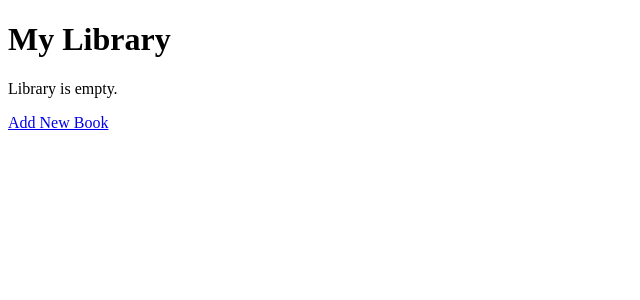
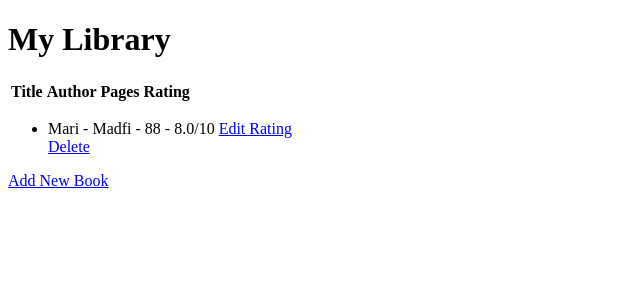
Before and after one commit to miguelangelmafer/python_course, a Flask app: page / in a window 1280 px wide. Shown: the top 300 px of the page, without its empty margins (0-640 px from the left). Run offline with Flask 3, Linux system fonts and the light colour scheme; lists and menus that the app fills with data are empty; some libraries are stand-ins or nearby versions.

Commit message:
Pending Library Style

```diff
--- a/library-project/main.py
+++ b/library-project/main.py
@@ -1,40 +1,80 @@
 from flask import Flask, render_template, request, redirect, url_for
-
-'''
-Red underlines? Install the required packages first:
-Open the Terminal in PyCharm (bottom left).
-
-On Windows type:
-python -m pip install -r requirements.txt
-
-On MacOS type:
-pip3 install -r requirements.txt
-
-This will install the packages from requirements.txt for this project.
-'''
+from flask_sqlalchemy import SQLAlchemy
 
 app = Flask(__name__)
+##CREATE DATABASE
+app.config['SQLALCHEMY_DATABASE_URI'] = "sqlite:///books.db"
+# Create the extension
+db = SQLAlchemy()
+# initialise the app with the extension
+db.init_app(app)
 
-all_books = []
+
+##CREATE TABLE
+class Book(db.Model):
+    id = db.Column(db.Integer, primary_key=True)
+    title = db.Column(db.String(250), nullable=False)
+    author = db.Column(db.String(250), nullable=False)
+    pages = db.Column(db.Integer, nullable=False)
+    rating = db.Column(db.Float, nullable=False)
+
+
+# Create table schema in the database. Requires application context.
+with app.app_context():
+    db.create_all()
+
+
+@app.route("/add", methods=["GET", "POST"])
+def add():
+    if request.method == "POST":
+        # CREATE RECORD
+        new_book = Book(
+            title=request.form["title"],
+            author=request.form["author"],
+            pages=request.form["pages"],
+            rating=request.form["rating"]
+        )
+        db.session.add(new_book)
+        db.session.commit()
+        return redirect(url_for('home'))
+    return render_template("add.html")
 
 
 @app.route('/')
 def home():
-    return render_template('index.html', books=all_books)
+    ##READ ALL RECORDS
+    # Construct a query to select from the database. Returns the rows in the database
+    result = db.session.execute(db.select(Book).order_by(Book.title))
+    # Use .scalars() to get the elements rather than entire rows from the database
+    all_books = list(result.scalars())
+    return render_template("index.html", books=all_books)
 
 
-@app.route("/add", methods=['POST', 'GET'])
-def add():
+@app.route("/edit", methods=["GET", "POST"])
+def edit():
     if request.method == "POST":
-        new_book = {
-            "title": request.form["title"],
-            "author": request.form["author"],
-            "rating": request.form["rating"]
-        }
-        all_books.append(new_book)
+        # UPDATE RECORD
+        book_id = request.form["id"]
+        book_to_update = db.get_or_404(Book, book_id)
+        book_to_update.rating = request.form["rating"]
+        db.session.commit()
         return redirect(url_for('home'))
+    book_id = request.args.get('id')
+    book_selected = db.get_or_404(Book, book_id)
+    return render_template("edit_rating.html", book=book_selected)
 
-    return render_template('add.html')
+
+@app.route("/delete")
+def delete():
+    book_id = request.args.get('id')
+
+    # DELETE A RECORD BY ID
+    book_to_delete = db.get_or_404(Book, book_id)
+    # Alternative way to select the book to delete.
+    # book_to_delete = db.session.execute(db.select(Book).where(Book.id == book_id)).scalar()
+    db.session.delete(book_to_delete)
+    db.session.commit()
+    return redirect(url_for('home'))
 
 
 if __name__ == "__main__":
--- a/library-project/templates/add.html
+++ b/library-project/templates/add.html
@@ -10,6 +10,8 @@
         <input name="title" type="text">
         <label>Book Author</label>
         <input name="author" type="text">
+          <label>Book Pages</label>
+        <input name="pages" type="text">
         <label>Rating</label>
         <input name="rating" type="text">
         <button type="submit">Add Book</button>
--- a/library-project/templates/index.html
+++ b/library-project/templates/index.html
@@ -9,9 +9,21 @@
 {% if books == []: %}
 <p>Library is empty.</p>
 {% endif %}
+
+ <table>
+         <tr>
+              <th scope="col">Title</th>
+              <th scope="col">Author</th>
+              <th scope="col">Pages</th>
+              <th scope="col">Rating</th>
+        </tr>
+    </table>
 <ul>
     {% for book in books: %}
-      <li>{{book.title}} - {{book.author}} - {{book.rating}}/10</li>
+    <li>
+        {{book.title}} - {{book.author}} - {{book.pages}} - {{book.rating}}/10
+        <a href="{{ url_for('edit', id=book.id) }}">Edit Rating</a></li>
+        <a href="{{ url_for('delete', id=book.id) }}">Delete</a>
     {% endfor %}
 </ul>
 <a href="{{ url_for('add')}}">Add New Book</a>
```
Also changed, not shown: library-project/templates/edit_rating.html (added, +16 -0 lines), library-project/instance/books.db (added). Lines whose indentation alone changed are shown as unchanged.
